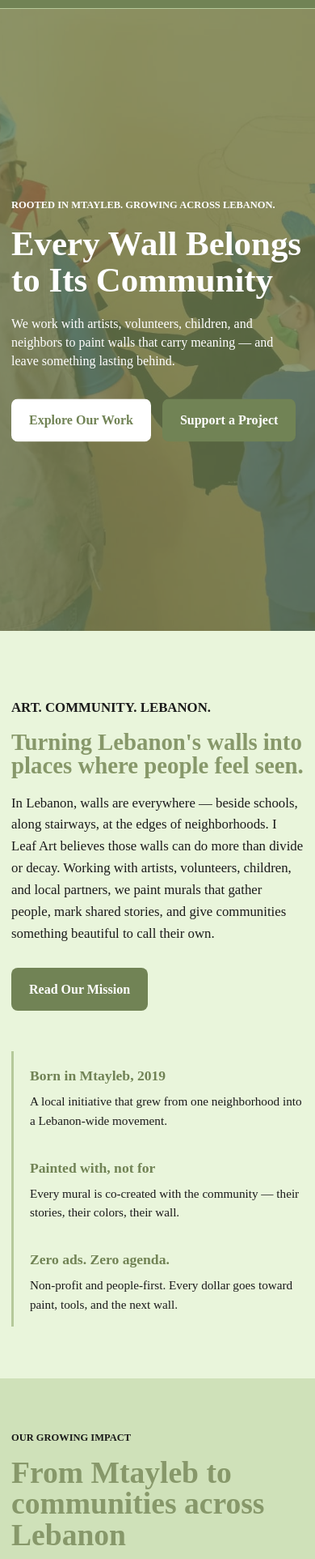
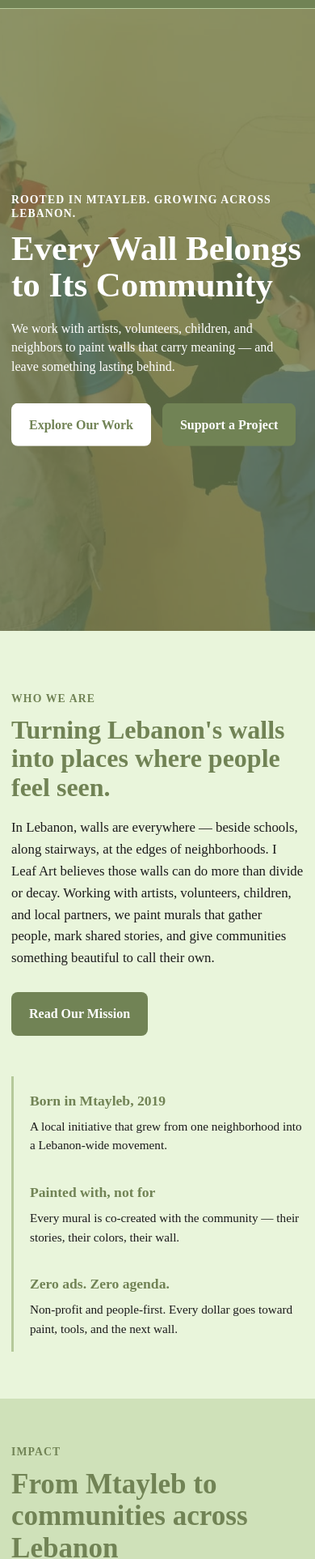
Before and after one commit to mohamad-755/I-Leaf-Art, a plain HTML site: page index.html in a window 390 px wide. Shown: the part 72-1997 px from the top of the page at 81% size. Drawn offline with Linux system fonts and the light colour scheme.

Commit message:
Refine home page title styles

```diff
--- a/index.html
+++ b/index.html
@@ -7,7 +7,7 @@
   <title>I Leaf Art NGO | Every Wall Belongs to Its Community</title>
   <link rel="stylesheet" href="style.css">
 </head>
-<body>
+<body class="home-page">
   <header class="site-header">
     <nav class="navbar" aria-label="Primary navigation">
       <a class="brand" href="index.html" aria-label="I Leaf Art home">
@@ -48,7 +48,7 @@
     <section class="section home-intro-section">
       <div class="container split-layout">
         <div class="copy-block reveal">
-          <p class="eyebrow">Art. Community. Lebanon.</p>
+          <p class="eyebrow">Who we are</p>
           <h2>Turning Lebanon's walls into places where people feel seen.</h2>
           <p>In Lebanon, walls are everywhere &mdash; beside schools, along stairways, at the edges of neighborhoods. I Leaf Art believes those walls can do more than divide or decay. Working with artists, volunteers, children, and local partners, we paint murals that gather people, mark shared stories, and give communities something beautiful to call their own.</p>
           <a class="button button-dark" href="mission.html" style="margin-top: 28px;">Read Our Mission</a>
@@ -71,7 +71,7 @@
     </section>
 
     <section class="section impact-band">
-      <div class="container section-heading reveal"><p class="eyebrow">Our growing impact</p><h2>From Mtayleb to communities across Lebanon</h2></div>
+      <div class="container section-heading reveal"><p class="eyebrow">Impact</p><h2>From Mtayleb to communities across Lebanon</h2></div>
       <div class="container stats-grid">
         <article class="stat-card reveal">
           <div class="icon-circle" aria-hidden="true"><svg viewBox="0 0 24 24"><path d="M4 20h16v2H4v-2Zm1-3h14l-2-9H7l-2 9Zm5-12h4V2h-4v3Z"/></svg></div>
@@ -95,7 +95,7 @@
     </section>
 
     <section class="section">
-      <div class="container section-heading reveal"><p class="eyebrow">What we do</p><h2>Programs that make art part of community life</h2></div>
+      <div class="container section-heading reveal"><p class="eyebrow">Programs</p><h2>Programs that make art part of community life</h2></div>
       <div class="container card-grid four home-program-grid">
         <article class="info-card reveal"><h3>Community Murals</h3><p>We transform blank and forgotten walls into meaningful artworks shaped by local people and local stories.</p></article>
         <article class="info-card reveal"><h3>School Workshops</h3><p>Children and youth join the process through painting days, creative exercises, and hands-on wall art activities.</p></article>
@@ -107,7 +107,7 @@
     <section class="section why-section light-section">
       <div class="container split-layout">
         <div class="copy-block reveal">
-          <p class="eyebrow">Why murals matter</p>
+          <p class="eyebrow">Why it matters</p>
           <h2>A wall can become a place where people feel remembered.</h2>
           <p>In Lebanon, walls carry daily life. They stand beside schools, streets, stairways, homes, community spaces, and places people pass without noticing. When a wall is painted with care, it can change the feeling of the whole space.</p>
           <blockquote class="pull-quote">"When a wall is painted with care, it changes the feeling of the whole space."</blockquote>
@@ -118,7 +118,7 @@
     </section>
 
     <section class="section">
-      <div class="container section-heading reveal"><p class="eyebrow">Featured stories</p><h2>Real moments from walls we are building together</h2></div>
+      <div class="container section-heading reveal"><p class="eyebrow">Stories</p><h2>Real moments from walls we are building together</h2></div>
       <div class="container mural-strip story-strip">
         <a class="mural-tile reveal" href="our-work.html">
           <img src="assets/photos/photo-10.jpg" alt="Child painting a mural with guidance from an I Leaf Art volunteer">
@@ -139,7 +139,7 @@
     </section>
 
     <section class="section process-section">
-      <div class="container section-heading reveal"><p class="eyebrow">How we work</p><h2>Every mural begins before the first brush touches the wall</h2></div>
+      <div class="container section-heading reveal"><p class="eyebrow">Process</p><h2>Every mural begins before the first brush touches the wall</h2></div>
       <div class="container process-grid process-connected">
         <article class="process-step reveal"><span>01</span><h3>We Listen</h3><p>We begin with the place, the people, and the story the wall should carry.</p></article>
         <article class="process-step reveal"><span>02</span><h3>We Design Together</h3><p>Ideas become sketches, colors, symbols, and a mural direction that fits the community.</p></article>
@@ -150,14 +150,14 @@
 
     <section class="section partner-callout-section">
       <div class="container partner-callout reveal">
-        <div><p class="eyebrow">Join the next wall</p><h2>Artists, schools, municipalities, companies, and volunteers can all be part of the next I Leaf Art project.</h2><p>Whether you want to host a mural, support supplies, volunteer your time, or build a partnership, I Leaf Art creates space for people to contribute in a meaningful and visible way.</p></div>
+        <div><p class="eyebrow">Get involved</p><h2>Artists, schools, municipalities, companies, and volunteers can all be part of the next I Leaf Art project.</h2><p>Whether you want to host a mural, support supplies, volunteer your time, or build a partnership, I Leaf Art creates space for people to contribute in a meaningful and visible way.</p></div>
         <div class="partner-actions"><a class="button button-dark" href="contact.html">Start a Partnership</a><a class="button button-outline" href="contact.html">Volunteer With Us</a></div>
       </div>
     </section>
 
     <section class="section donate-banner">
       <div class="container banner-inner reveal">
-        <div><p class="eyebrow">Fuel the next wall</p><h2>Your support helps buy paint, brushes, rollers, protective materials, and the resources artists need to bring community walls to life.</h2></div>
+        <div><p class="eyebrow">Support</p><h2>Your support helps buy paint, brushes, rollers, protective materials, and the resources artists need to bring community walls to life.</h2></div>
         <a class="button button-light" href="donate.html">Donate to I Leaf Art</a>
       </div>
     </section>
--- a/style.css
+++ b/style.css
@@ -1396,6 +1396,81 @@ textarea:focus {
   font-size: clamp(1.8rem, 3vw, 2.6rem);
 }
 
+/* Home page title system */
+.home-page .eyebrow {
+  color: var(--deep);
+  font-size: 0.86rem;
+  font-weight: 800;
+  letter-spacing: 0.08em;
+  line-height: 1.2;
+  margin-bottom: 12px;
+  text-transform: uppercase;
+}
+
+.home-page .hero-content .eyebrow,
+.home-page .donate-banner .eyebrow {
+  color: var(--white);
+}
+
+.home-page .section-heading {
+  margin-bottom: 30px;
+  max-width: 720px;
+}
+
+.home-page .section-heading h2,
+.home-page .copy-block h2,
+.home-page .partner-callout h2,
+.home-page .donate-banner h2 {
+  color: var(--deep);
+  font-size: clamp(2rem, 3.6vw, 3.25rem);
+  font-weight: 700;
+  line-height: 1.12;
+  max-width: 820px;
+}
+
+.home-page .home-intro-section .copy-block h2 {
+  font-size: clamp(2rem, 3.2vw, 3rem);
+}
+
+.home-page .why-section .copy-block h2 {
+  max-width: 680px;
+}
+
+.home-page .partner-callout h2 {
+  font-size: clamp(1.85rem, 3vw, 2.7rem);
+}
+
+.home-page .donate-banner h2 {
+  color: var(--white);
+  font-size: clamp(1.9rem, 3vw, 2.75rem);
+  max-width: 780px;
+}
+
+.home-page .stat-card h2,
+.home-page .info-card h3,
+.home-page .process-step h3 {
+  color: var(--deep);
+  font-size: clamp(1.35rem, 2vw, 1.65rem);
+  line-height: 1.2;
+}
+
+.home-page .section {
+  padding: 78px 0;
+}
+
+@media (max-width: 680px) {
+  .home-page .section-heading h2,
+  .home-page .copy-block h2,
+  .home-page .partner-callout h2,
+  .home-page .donate-banner h2 {
+    font-size: clamp(1.85rem, 9vw, 2.65rem);
+  }
+
+  .home-page .section {
+    padding: 58px 0;
+  }
+}
+
 /* Intro section heading size override */
 .home-intro-section .copy-block h2 {
   font-size: clamp(1.8rem, 3vw, 2.6rem);
```
